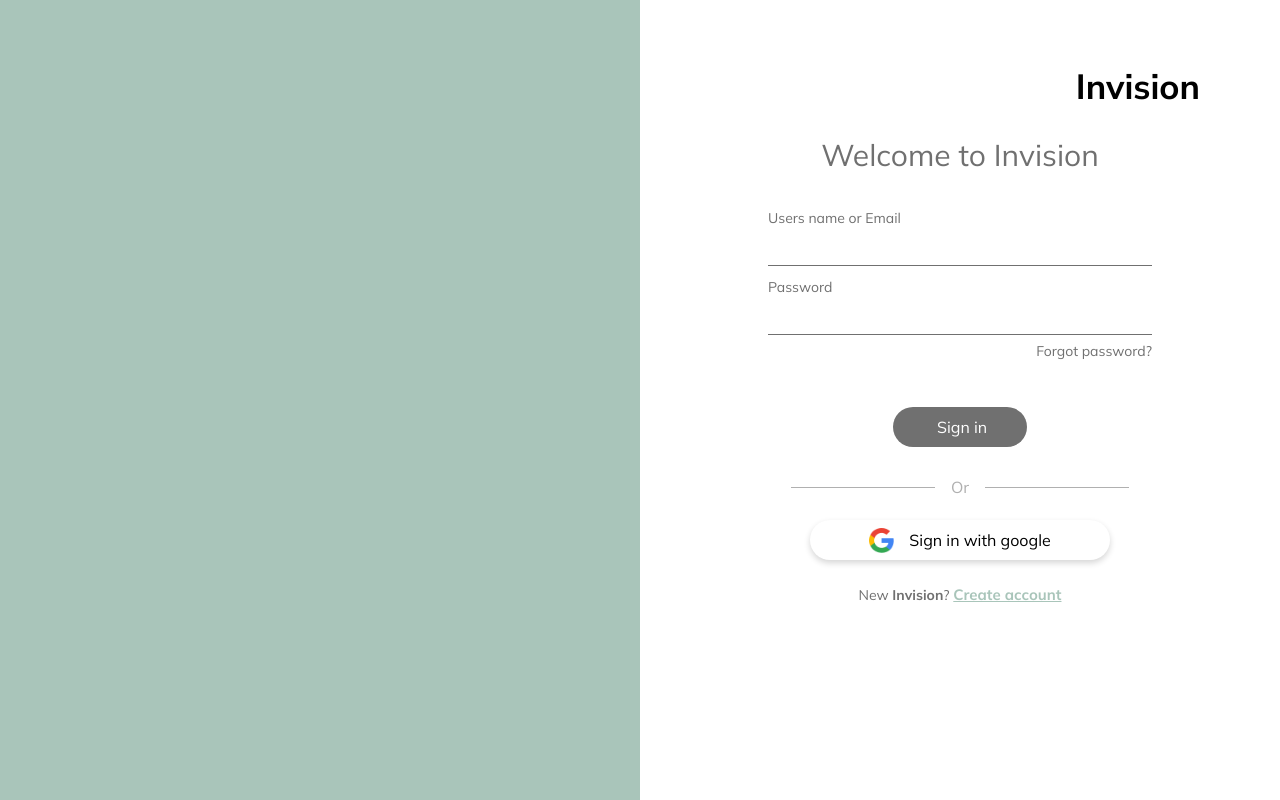
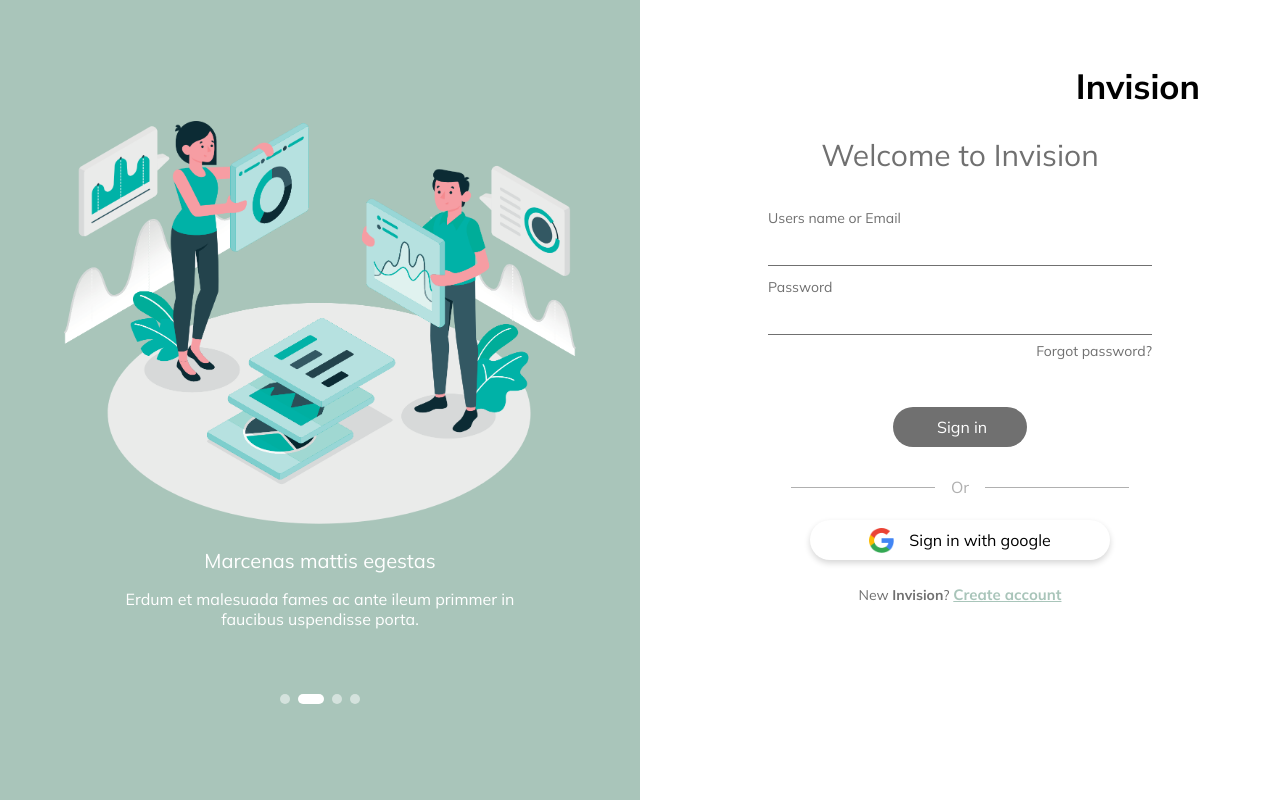
Before and after one commit to italonabuco/coding-challenge, a React (Create React App) app: page / in a window 1280 px wide. Built offline with nearby package versions, Linux system fonts and the light colour scheme.

Commit message:
Working on Slider - installing SwiperJS - fixing some styling issues

```diff
--- a/package.json
+++ b/package.json
@@ -9,7 +9,8 @@
     "node-sass": "^4.14.1",
     "react": "^16.13.1",
     "react-dom": "^16.13.1",
-    "react-scripts": "3.4.1"
+    "react-scripts": "3.4.1",
+    "swiper": "^6.0.4"
   },
   "scripts": {
     "start": "react-scripts start",
--- a/src/App.js
+++ b/src/App.js
@@ -1,13 +1,14 @@
 import React from 'react';
 import './App.scss';
 import InteractiveArea from './components/InteractiveArea';
+import Slider from './components/Slider';
 
 function App() {
   return (
     <div className="container-fluid page-container">
       <div className="row page-row">
         <div className="d-none d-lg-block col col-6 page-col">
-          <div className="slider"></div>
+          <Slider></Slider>
         </div>
         <div className="col col-12 col-lg-6 page-col">
           <InteractiveArea />
--- a/src/App.scss
+++ b/src/App.scss
@@ -18,11 +18,6 @@
   }
 }
 
-.slider {
-  @extend %heightFullvh;
-  background-color: $primary-color;
-}
-
 .show {
   opacity: 1;
   display: block;
--- a/src/assets/scss/_variables.scss
+++ b/src/assets/scss/_variables.scss
@@ -18,6 +18,13 @@
 
 %noMargin {
   margin: 0px;
+}
+
+%displayFlex {
+  display: -webkit-box; /* OLD - iOS 6-, Safari 3.1-6, BB7 */
+  display: -ms-flexbox; /* TWEENER - IE 10 */
+  display: -webkit-flex; /* NEW - Safari 6.1+. iOS 7.1+, BB10 */
+  display: flex;
 }
 
 @mixin marginVertical($value) {
--- a/src/components/InteractiveArea/FlowManager/FlowManager.scss
+++ b/src/components/InteractiveArea/FlowManager/FlowManager.scss
@@ -1,6 +1,8 @@
 @import '../../../assets/scss/variables';
 
 .flow-manager {
+  max-width: 500px;
+  margin: auto;
   .flow-title {
     @include fontSizeHeightColor(30px, 38px, $grey-color);
     text-align: center;
--- a/src/components/InteractiveArea/InteractiveArea.scss
+++ b/src/components/InteractiveArea/InteractiveArea.scss
@@ -15,14 +15,14 @@
 // Large devices (desktops, less than 1200px)
 @media (max-width: 1199.98px) {
   .interactive-area {
-    margin: 4rem 1.5rem 50px;
+    margin: 3rem 1.5rem 10px;
   }
 }
 
 // Medium devices (tablets, less than 992px)
 @media (max-width: 991.98px) {
   .interactive-area {
-    margin: 4rem 10rem 50px;
+    margin: 3rem 10rem 15px;
   }
 }
 
@@ -36,7 +36,7 @@
 // Extra small devices (portrait phones, less than 576px)
 @media (max-width: 575.98px) {
   .interactive-area {
-    margin: 15px 10px 10px;
+    margin: 15px 10px 15px;
   }
   .brand-name{
     font-size: 30px;
--- /dev/null
+++ b/src/components/Slider/Slider.scss
@@ -0,0 +1,33 @@
+@import '../../assets/scss/variables';
+
+.slider {
+  height: 100%;
+  background-color: $primary-color;
+  @extend %displayFlex;
+  align-items: center;
+  .swiper-container {
+    width: 80%;
+    height: 80%;
+    .swiper-slide {
+      @extend %displayFlex;
+      align-items: center;
+    }
+    .swiper-pagination-bullet {
+      transition: all 0.4s ease;
+      background-color: $white-color;
+      opacity: 0.5;
+      height: 10px;
+      width: 10px;
+      &.swiper-pagination-bullet-active {
+        opacity: 1;
+        border-radius: 5px;
+        width: 26px;
+      }
+      &:focus,
+      &:focus-within,
+      &:active {
+        outline: 0px;
+      }
+    }
+  }
+}
--- /dev/null
+++ b/src/components/Slider/SliderItem/SliderItem.scss
@@ -0,0 +1,25 @@
+@import '../../../assets/scss/variables';
+
+.slider-item {
+  @extend %displayFlex;
+  flex-direction: column;
+  align-items: center;
+  margin-bottom: 50px;
+  img {
+    width: 100%;
+    height: auto;
+  }
+  .slider-item-details {
+      max-width: 80%;
+    .slider-item-details-title,
+    .slider-item-details-description {
+      text-align: center;
+    }
+    .slider-item-details-title {
+      @include fontSizeHeightColor(20px, 25px, $white-color);
+    }
+    .slider-item-details-description {
+      @include fontSizeHeightColor(16px, 20px, $white-color);
+    }
+  }
+}
--- /dev/null
+++ b/src/components/Slider/SliderItem/index.js
@@ -0,0 +1,17 @@
+import React from 'react';
+import './SliderItem.scss';
+
+const SliderItem = (props) => {
+  const { src, title, children } = props;
+  return (
+    <div className="slider-item">
+      <img src={src} alt={title} />
+      <div className="slider-item-details mt-4">
+        <div className="slider-item-details-title">{title}</div>
+        <div className="slider-item-details-description mt-3">{children}</div>
+      </div>
+    </div>
+  );
+};
+
+export default SliderItem;
--- /dev/null
+++ b/src/components/Slider/index.js
@@ -0,0 +1,65 @@
+import React from 'react';
+import './Slider.scss';
+import StoryTellingImg from '../../assets/img/story_telling.png';
+// import Swiper core and required components
+import SwiperCore, { Pagination, A11y, Autoplay } from 'swiper';
+
+import { Swiper, SwiperSlide } from 'swiper/react';
+
+// Import Swiper styles
+import 'swiper/swiper.scss';
+import 'swiper/components/pagination/pagination.scss';
+import SliderItem from './SliderItem';
+
+// install Swiper components
+SwiperCore.use([Autoplay, Pagination, A11y]);
+
+const Slider = () => {
+  return (
+    <div className="slider">
+      <Swiper
+        spaceBetween={50}
+        slidesPerView={1}
+        pagination={{
+          clickable: true,
+          renderBullet: function (index, className) {
+            return '<span class="' + className + '"></span>';
+          },
+        }}
+        autoplay={{
+          delay: 3500,
+          disableOnInteraction: false,
+        }}
+        onSwiper={(swiper) => console.log(swiper)}
+        onSlideChange={() => console.log('slide change')}
+      >
+        <SwiperSlide>
+          <SliderItem src={StoryTellingImg} title="Marcenas mattis egestas">
+            Erdum et malesuada fames ac ante ileum primmer in faucibus
+            uspendisse porta.
+          </SliderItem>
+        </SwiperSlide>
+        <SwiperSlide>
+          <SliderItem src={StoryTellingImg} title="Marcenas mattis egestas">
+            Erdum et malesuada fames ac ante ileum primmer in faucibus
+            uspendisse porta.
+          </SliderItem>
+        </SwiperSlide>
+        <SwiperSlide>
+          <SliderItem src={StoryTellingImg} title="Marcenas mattis egestas">
+            Erdum et malesuada fames ac ante ileum primmer in faucibus
+            uspendisse porta.
+          </SliderItem>
+        </SwiperSlide>
+        <SwiperSlide>
+          <SliderItem src={StoryTellingImg} title="Marcenas mattis egestas">
+            Erdum et malesuada fames ac ante ileum primmer in faucibus
+            uspendisse porta.
+          </SliderItem>
+        </SwiperSlide>
+      </Swiper>
+    </div>
+  );
+};
+
+export default Slider;
```
Also changed, not shown: src/assets/img/story_telling.png (added), 1 other file (tests, documents, lock files or other folders).
